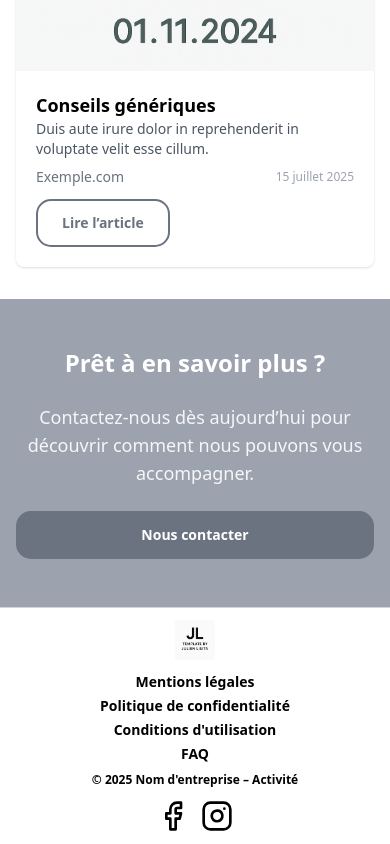
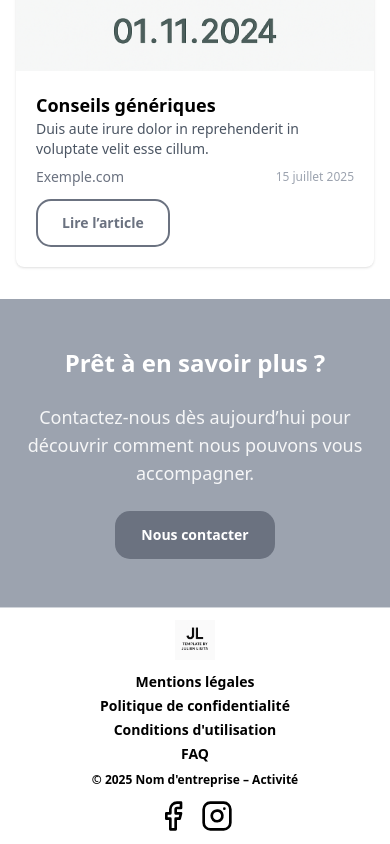
Before and after one commit to julienlisita/nextjs-ts-tailwind-template, a Next.js app: page / in a window 390 px wide. Shown: the part 5239-6083 px from the top of the page. Built offline with nearby package versions, Linux system fonts and the light colour scheme.

Commit message:
fix(ui): prevent Button in CTA group from taking full width on mobile

```diff
--- a/src/components/ui/Cta.tsx
+++ b/src/components/ui/Cta.tsx
@@ -43,7 +43,7 @@ export default function Cta({
 
   // Boutons: mobile centré, desktop selon `align`
   const actionsAlign = clsx(
-    'flex flex-col sm:flex-row gap-3 sm:gap-4 mt-6',
+    'flex flex-col sm:flex-row gap-3 sm:gap-4 mt-6 items-center',
     align === 'left' && 'justify-center lg:justify-start',
     align === 'center' && 'justify-center',
     align === 'right' && 'justify-center lg:justify-end'
```
